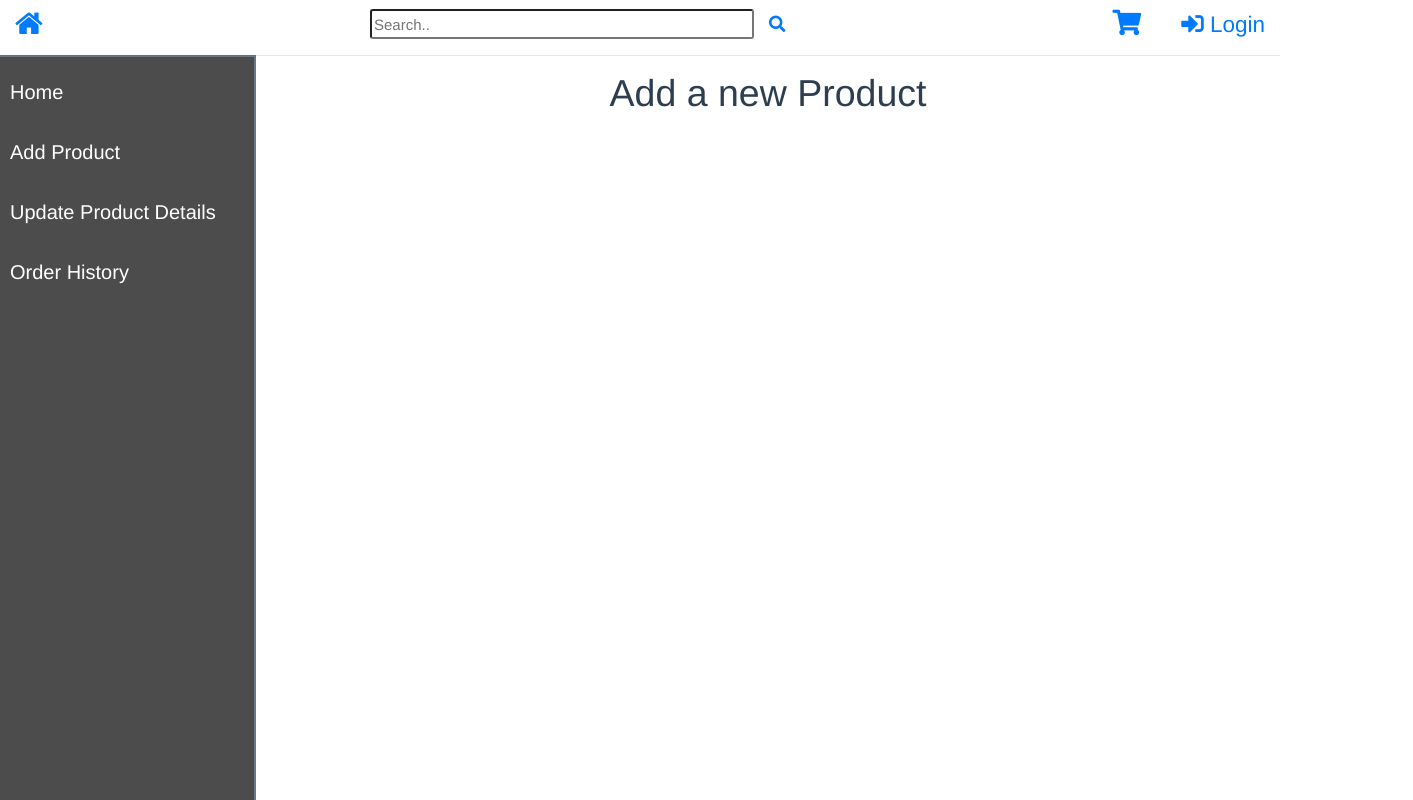
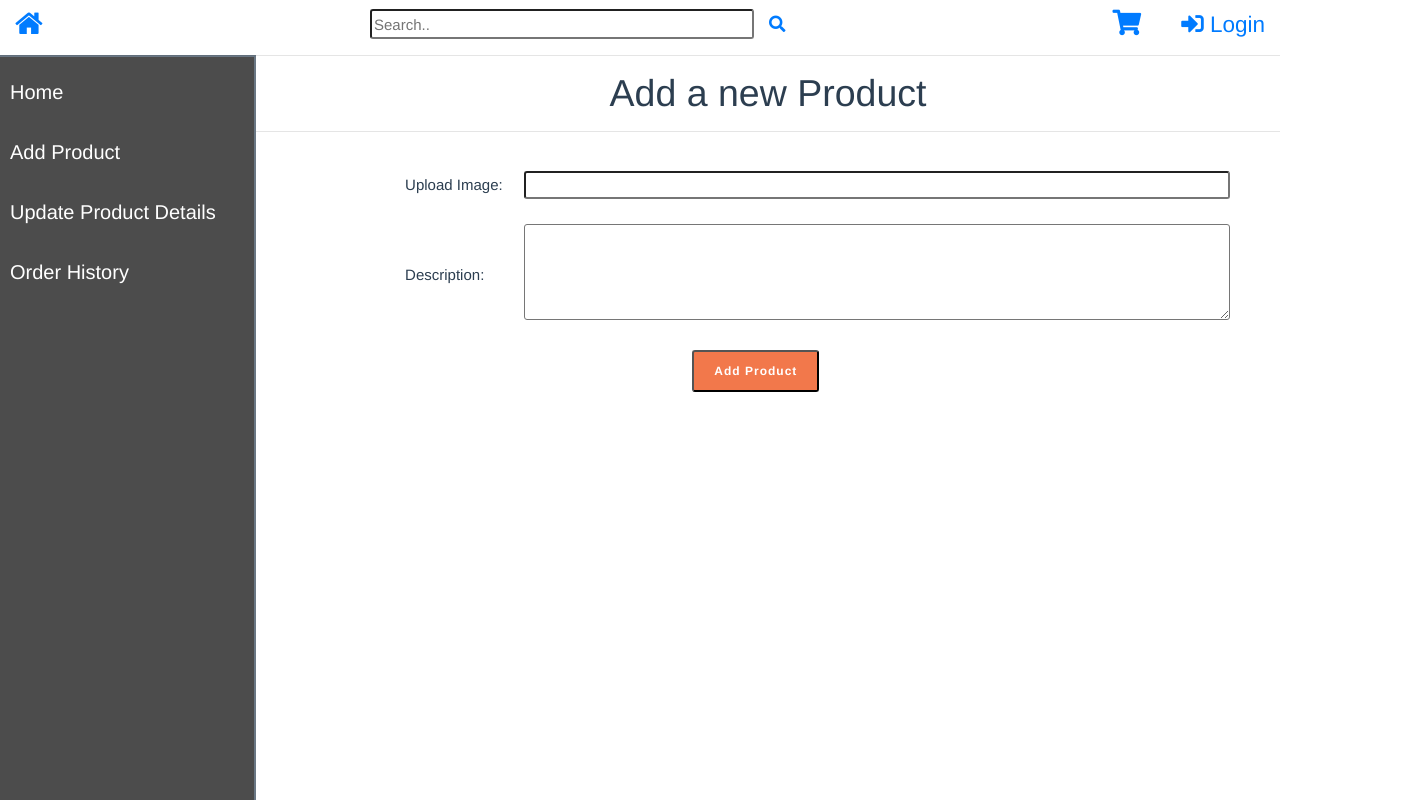
Before and after one commit to Ravi6124/EcommerceUI, a Vue app: page /merchantaddtoproduct in a window 1280 px wide. Shown: the whole page, 1413 px wide, since content can reach past the window. Built offline with nearby package versions, Linux system fonts and the light colour scheme.

Commit message:
merchant add product done

```diff
--- a/src/components/App/Navbar.vue
+++ b/src/components/App/Navbar.vue
@@ -5,7 +5,7 @@
     </router-link>
     <div class="search">
       <input type="text" class="search_input" placeholder="Search.." @keypress.enter="search" v-model="searchKey" />
-      <button class="fas fa_search" @click="search()">&#xf002;</button>
+      <button class="fas fa_search" @click="search">&#xf002;</button>
     </div>
     <div class="right_corner">
       <router-link to="/cart" class="fas fa_cart">&#xf07a;</router-link>
--- a/src/views/MerchantAddToList.vue
+++ b/src/views/MerchantAddToList.vue
@@ -1,7 +1,10 @@
 <template>
   <main class="merchantaddtolist">
       <div class="main">
-        <h1>Add more Products</h1>
+        <!-- product exists in database -->
+        <h1>Add to your Inventory</h1>
+
+        <!-- attri, quantity -->
       </div>
 
       <MerchantSideBar />
--- a/src/views/MerchantAddToProduct.vue
+++ b/src/views/MerchantAddToProduct.vue
@@ -1,8 +1,22 @@
 <template>
   <main class="merchantaddtoproduct">
       <div class="main">
-        <h1>Add a new Product</h1>
+        <h1>Add a new Product</h1><hr><br>
+        <!-- des, image -->
+        <div class="container">
+          <table>
+          <tr>
+            <td><span>Upload Image: </span></td>
+            <td><input type="text" name="image"></td>
+          </tr><br>
+          <tr>
+            <td><span>Description: </span></td>
+            <td><textarea name="description" id="description" cols="50" rows="4"></textarea></td>
+          </tr>
+        </table><br>
+        <button class="myBtn" @click="addproduct">Add Product</button>
       </div>
+        </div>
 
       <MerchantSideBar />
   </main>
@@ -10,10 +24,19 @@
 
 <script>
   import MerchantSideBar from '@/components/MerchantSideBar.vue'
+  // const axios = require('axios').default;
   export default {
       name: 'MerchantAddToProduct',
       components: {
         MerchantSideBar
+      },
+      created() {
+
+      },
+      methods: {
+        addproduct() {
+          this.$router.push('/merchantaddtolist');
+        }
       }
   }
 </script>
@@ -25,4 +48,21 @@
   .main {
     margin-left: 20%;
   }
+  td {
+    padding-right: 20px;
+  }
+  input[type="text"]{
+    border-radius: 3px;
+    width: 150%;
+  }
+  textarea {
+    border-radius: 3px;
+    width: 150%;
+  }
+  button {
+    margin-left: 29%;
+  }
+  .container {
+    margin-left: 13%;
+  }
 </style>
--- a/src/views/MerchantHome.vue
+++ b/src/views/MerchantHome.vue
@@ -1,7 +1,29 @@
 <template>
   <main class="merchanthome">
     <div class="main">
-      <h1>Product Details</h1>
+      <h1>Product Details</h1><hr>
+      <!-- <div class="container">
+        <div class="loop" v-for="(product,index) in products" v-bind:key="index">
+            <img class="image" @src="product.imageURL" alt="img" height="100px" width="100px">
+            <div class="info">
+              <div class="left">
+                <span>Name:</span>
+                <span>Description:</span>
+                <span>Price:</span>
+                <span>Quantity:</span>
+                <span>Rating:</span>
+              </div>
+              <div class="right">
+                <span>{{ product.productName }}</span>
+                <span>{{ product.description }}</span>
+                <span>{{ product.price }}</span>
+                <span>{{ product.quantity }}</span>
+                <span>{{ product.productListingRating }}</span>
+              </div>
+            </div>
+        </div>
+      </div> -->
+
     </div>
 
     <MerchantSideBar />
@@ -10,13 +32,17 @@
 
 <script>
 import MerchantSideBar from '@/components/MerchantSideBar.vue'
+const axios = require('axios').default;
 export default {
     name: 'MerchantHome',
+    data: function() {
+
+    },
     components: {
       MerchantSideBar
     },
     created() {
-
+      axios.get(`172.16.20.119:8091/merchant/merchant/displayMerchantProducts/${this.merchantId}`)
     }
 }
 </script>
--- a/src/views/MerchantProductCheck.vue
+++ b/src/views/MerchantProductCheck.vue
@@ -6,20 +6,20 @@
           <table>
             <tr>
               <td><span>Enter product name: </span></td>
-              <td><input type="text" name="name"></td>
+              <td><input type="text" name="name" v-model="product_name" /></td>
             </tr><br>
             <tr>
               <td><span>Enter the category of the product: </span></td>
               <td>
-                <select name="category" id="category">
+                <select name="select_category" id="category" v-model="select_category">
                   <option v-for="category in categories" v-bind:key="category" @value="category.name" @name="category.name">
                     {{ category.name }}
                   </option>
                 </select>
               </td>
             </tr>
-          </table><br>
-          <button class="myBtn" name="submit">Add Product</button>
+          </table><br><br>
+          <button class="myBtn" name="submit" @click="check">Add Product</button>
         </div>
       </div>
 
@@ -37,17 +37,30 @@
       },
       data: function(){
         return {
-          categories: []
+          categories: [],
+          productId: '',
+          product_name: '',
+          select_category: ''
         }
       },
       created() {
         axios.get('http://172.16.20.119:8091/product/product/category')
         .then(result => {
-          window.console.log(result.data)
           this.categories = result.data;
         })
       },
       methods: {
+        check() {
+          axios.get(`http://172.16.20.119:8091/product/product/present/${this.product_name}`)
+          .then(result => {
+            this.productId = result.data;
+            if (String(this.productId) == "#")
+              this.$router.push('/merchantaddtoproduct');
+            else
+              this.$router.push('/merchantaddtolist');
+          })
+          window.console.log(`${this.select_category}`);
+        }
       }
   }
 </script>
@@ -66,4 +79,10 @@
     width: 200px;
     border-radius: 4px;
   }
+  .container {
+    margin-left: 25%;
+  }
+  button {
+    margin-left: 17.5%;
+  }
 </style>
```
